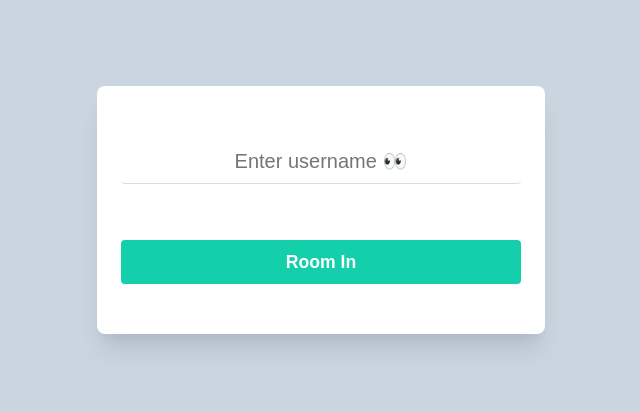
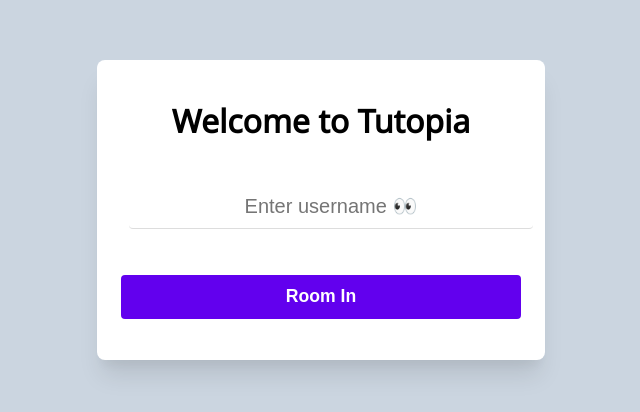
Before and after one commit to DiegoCuevas/js-tutopia-clon, a website: page public/login.html in a window 1280 px wide. Shown: the part 190-602 px from the top of the page, without its empty margins (319-959 px from the left). Drawn offline with Linux system fonts and the light colour scheme.

Commit message:
Add accessibility changes to  (#45)
* Add accessibility changes

* Change files to accessibility

* Update login files

```diff
--- a/public/css/login.css
+++ b/public/css/login.css
@@ -5,6 +5,7 @@ body {
   align-items: center;
   justify-content: center;
   background: #cbd5e0;
+  font-family: 'Noto Sans', sans-serif;
 }
 
 form {
@@ -19,7 +20,7 @@ form {
 }
 
 form input {
-  margin: 1.5em 0;
+  margin: 1em 0;
 }
 
 ::-webkit-input-placeholder {
@@ -33,11 +34,12 @@ form input[type='text'] {
   outline: none;
   border: none;
   border-bottom: 1px solid #ddd;
+  width: 100%;
 }
 
 form input[type='submit'] {
   line-height: 1.5em;
-  background: #13d0ab;
+  background: #6200ee;
   border: none;
   color: #fff;
   font-size: 1.1em;
@@ -45,5 +47,14 @@ form input[type='submit'] {
   padding: 0.5em;
   cursor: pointer;
   border-radius: 0.25rem;
-  color: rgb(red, green, blue)
 }
+
+label {
+  display: block;
+  padding: 0.5em;
+}
+
+h1 {
+  text-align: center;
+  margin: 15px;
+}
--- a/public/login.html
+++ b/public/login.html
@@ -1,21 +1,32 @@
 <!DOCTYPE html>
 <html lang="en">
-
   <head>
     <meta charset="UTF-8" />
     <meta name="viewport" content="width=device-width, initial-scale=1.0" />
+    <meta name="Description" content="Online chat for anybody" />
     <meta http-equiv="X-UA-Compatible" content="ie=edge" />
     <title>Tutopia Clon</title>
+    <link
+      href="https://fonts.googleapis.com/css?family=Noto+Sans&display=swap"
+      rel="stylesheet"
+    />
     <link rel="stylesheet" href="css/login.css" />
     <link rel="shortcut icon" href="img/favicon.png" />
   </head>
 
   <body>
     <form id="loginForm">
-    <input type="text" required placeholder="Enter username 👀" name="username" id="username" />
-    <input type="submit" value="Room In" />
+      <h1>Welcome to Tutopia</h1>
+      <label name="username" aria-label="username">
+        <input
+          type="text"
+          required
+          placeholder="Enter username 👀"
+          name="username"
+          id="username"
+      /></label>
+      <input type="submit" value="Room In" aria-label="Room in" />
     </form>
     <script src="js/login.js"></script>
   </body>
-
 </html>
```
Also changed, not shown: public/index.html (+2 -2 lines), public/js/main.js (+4 -6 lines). Lines whose indentation alone changed are shown as unchanged.
